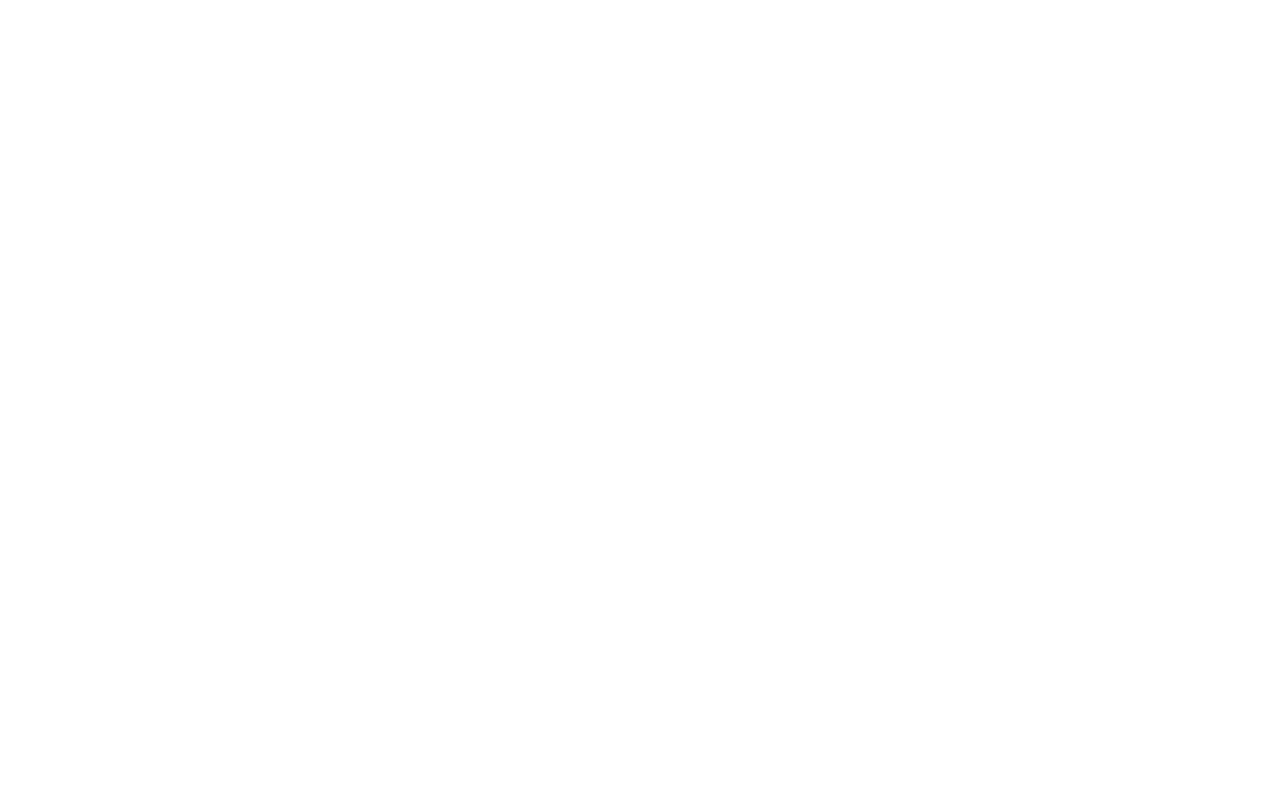
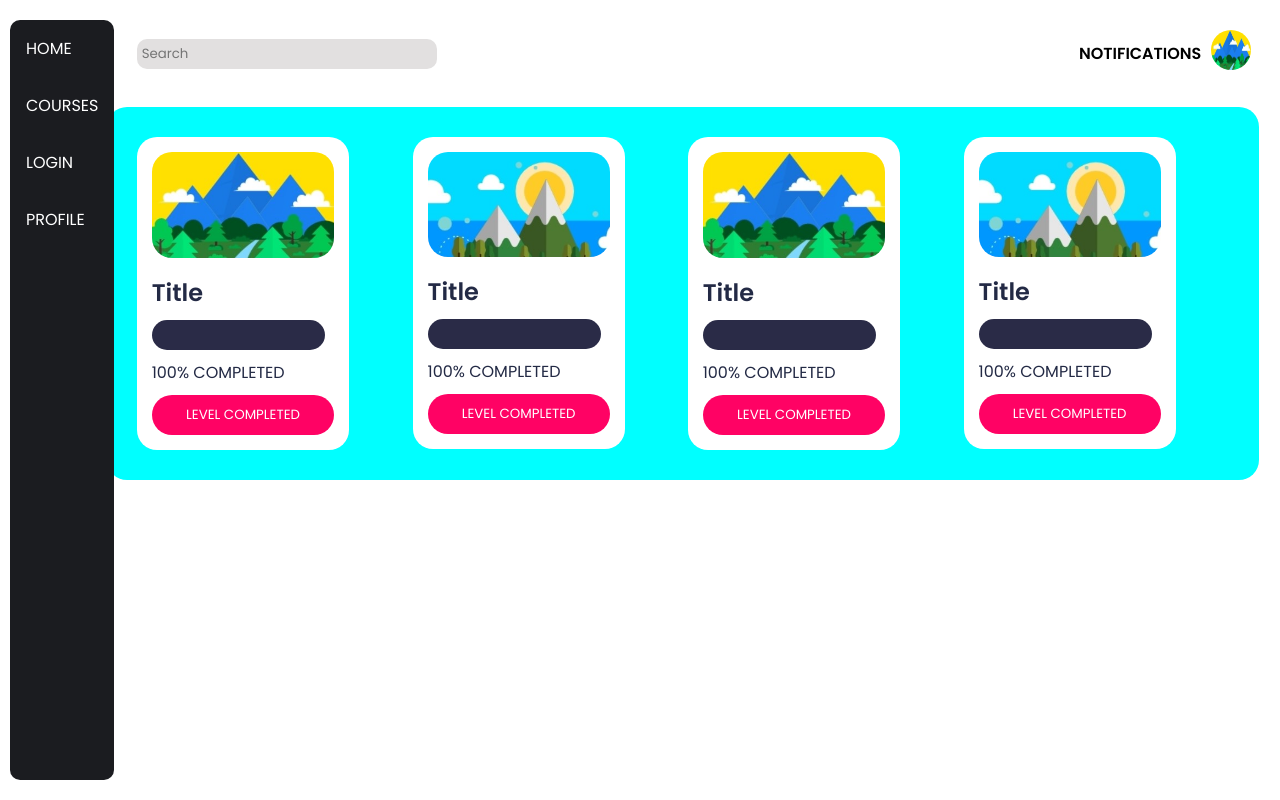
Before and after one commit to vighneshadelkar/SIH-HACKATHON-MERN, a React (Create React App) app in the folder client/: page /blogs in a window 1280 px wide. Before the commit this address had no page. Built offline with nearby package versions, Linux system fonts and the light colour scheme.

Commit message:
changed css

```diff
--- a/client/src/App.js
+++ b/client/src/App.js
@@ -7,6 +7,7 @@
 import Login from './pages/Login/Login';
 import Scramble from './components/Games/Scramble';
 import { AuthContext } from './context/AuthContext';
+import Blogpg from './pages/Blogpage/Blogpg';
 
 function App() {
 
@@ -29,6 +30,7 @@
           <Route exact path="/courses" element={<Coursepg />}></Route>
           <Route exact path="/" element={<Login />}></Route>
           <Route exact path="/scramble" element={<Scramble />}></Route>
+          <Route exact path="/blogs" element={<Blogpg />}></Route>
         </Routes>
       </BrowserRouter></AuthContext.Provider>
 
--- a/client/src/components/Coursecard/Card.jsx
+++ b/client/src/components/Coursecard/Card.jsx
@@ -1,13 +1,16 @@
 import React from "react";
-import "./Card.css"
+import "./Card.css";
 
 export default function Card(props) {
   return (
-    <div className="cardContainer"  data-aos="zoom-in-right" data-aos-duration={props.time}>
-      <div className="cardWrapper">
+    <div
+      className="cardContainer"
+      data-aos="zoom-in-right"
+      data-aos-duration={props.time}
+    >
       <div className="card">
         <div className="cardImgDiv">
-            <img src={props.image} alt=""  className="cardImg" />
+          <img src={props.image} alt="" className="cardImg" />
         </div>
         <h2 className="title">Title</h2>
         <div
@@ -24,6 +27,5 @@
         <button className="startbtn">LEVEL COMPLETED</button>
       </div>
     </div>
-    </div>
   );
 }
--- a/client/src/components/Courses/Courses.css
+++ b/client/src/components/Courses/Courses.css
@@ -1,13 +1,16 @@
-/* .coursesContainer{
-    width: 100%;
-} */
+.coursesContainer{
+    justify-content: center;
+    align-items: center;
+    width: 90vw;
+}
 
 .coursesWrapper{
     display: flex;
+    background-color: aqua;
     padding: 30px;
-    background-color: aqua;
     border-radius: 20px;
-    margin: 0;
-    gap: 15px;
-    width: max-content;
+    justify-content: space-between;
+    align-items: center;
+    gap: 10px;
+    max-width: fit-content;
 }
--- /dev/null
+++ b/client/src/pages/Blogpage/Blogpg.css
@@ -0,0 +1,14 @@
+.blogpageContainer{
+    /* display: flex; */
+    width: 100%;
+}
+
+.blogpageWrapper{
+    display: flex;
+    /* width: 100%; */
+}
+
+.main{
+    flex: 11;
+    width: 100%;
+}
--- /dev/null
+++ b/client/src/pages/Blogpage/Blogpg.jsx
@@ -0,0 +1,19 @@
+import React from 'react'
+import Sidebar from '../../components/Sidebar/Sidebar';
+import "./Blogpg.css";
+import Navbar from '../../components/Navbar/Navbar';
+import Courses from '../../components/Courses/Courses';
+
+export default function Blogpg() {
+  return (
+    <div className="blogpageContainer">
+        <div className="blogpageWrapper">
+            <Sidebar/>
+            <div className="main">
+                <Navbar/>
+                <Courses/>
+            </div>
+        </div>
+    </div>
+  )
+}
```
Lines whose indentation alone changed are shown as unchanged.
